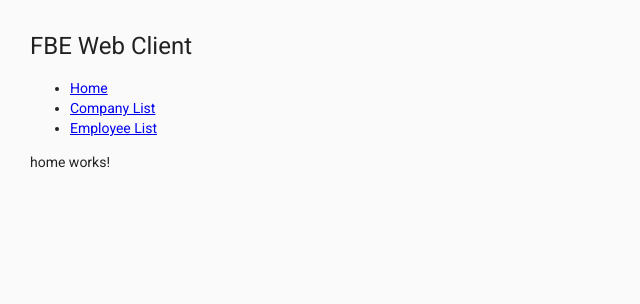
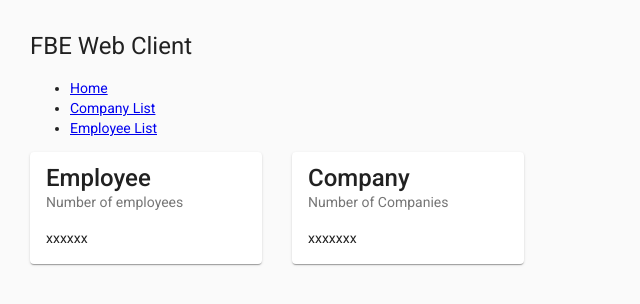
Before and after one commit to rafaelsouzaf/fbe-client, an Angular app: page /home in a window 1280 px wide. Shown: the top 304 px of the page, without its empty margins (0-640 px from the left). Built offline with nearby package versions, Linux system fonts and the light colour scheme.

Commit message:
Add some dummy cards to the Home component.

```diff
--- a/src/app/app.module.ts
+++ b/src/app/app.module.ts
@@ -16,6 +16,7 @@ import { MatButtonModule } from '@angular/material/button';
 import { MatFormFieldModule } from '@angular/material/form-field';
 import { MatInputModule } from '@angular/material/input';
 import { MatSortModule } from '@angular/material/sort';
+import { MatCardModule } from '@angular/material/card';
 
 @NgModule({
     declarations: [
@@ -37,7 +38,8 @@ import { MatSortModule } from '@angular/material/sort';
         MatButtonModule,
         MatFormFieldModule,
         MatInputModule,
-        MatSortModule
+        MatSortModule,
+        MatCardModule
     ],
     providers: [],
     bootstrap: [AppComponent]
--- a/src/app/home/home.component.css
+++ b/src/app/home/home.component.css
@@ -0,0 +1,8 @@
+.card-container {
+    display: flex;
+}
+
+.card-container .mat-card {
+    width: 200px;
+    margin-right: 30px;
+}
--- a/src/app/home/home.component.html
+++ b/src/app/home/home.component.html
@@ -1 +1,13 @@
-<p>home works!</p>
+<div class="card-container">
+    <mat-card>
+        <mat-card-title>Employee</mat-card-title>
+        <mat-card-subtitle>Number of employees</mat-card-subtitle>
+        <mat-card-content>xxxxxx</mat-card-content>
+    </mat-card>
+
+    <mat-card>
+        <mat-card-title>Company</mat-card-title>
+        <mat-card-subtitle>Number of Companies</mat-card-subtitle>
+        <mat-card-content>xxxxxxx</mat-card-content>
+    </mat-card>
+</div>
```
